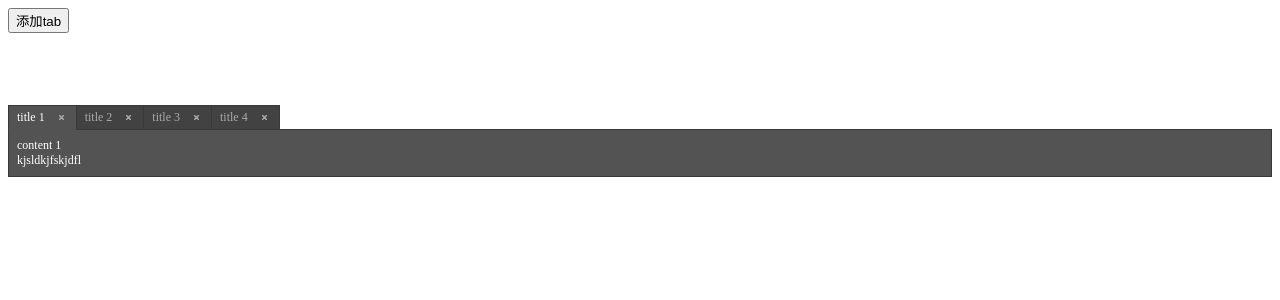
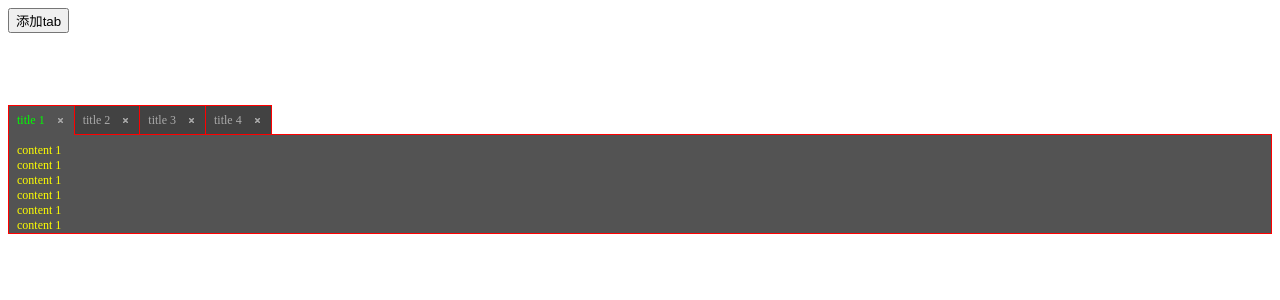
Before and after one commit to bluesliu/easy-tabs, a React app: page / in a window 1280 px wide. Shown: the top 300 px of the page. Built offline with nearby package versions, Linux system fonts and the light colour scheme.

Commit message:
custom style

```diff
--- a/example/App.js
+++ b/example/App.js
@@ -1,5 +1,6 @@
 import React, {Component} from "react";
 import Tabs from "../src";
+import "./my-easy-tabs.css";
 
 const TabPane = Tabs.TabPane;
 const TabsHelper = Tabs.TabsHelper;
@@ -9,7 +10,7 @@ export default class App extends Component {
     state = {
         activeKey : "1",
         panes : [
-            {key:"1", title: "title 1", content: <div>content 1<br/>kjsldkjfskjdfl</div>},
+            {key:"1", title: "title 1", content: <div>content 1<br/>content 1<br/>content 1<br/>content 1<br/>content 1<br/>content 1</div>},
             {key:"2", title: "title 2", content: <div>content 2</div>},
             {key:"3", title: "title 3", content: <div>content 3</div>},
             {key:"4", title: "title 4", content: <div>content 4</div>},
@@ -56,7 +57,7 @@ export default class App extends Component {
     }
 
     onTabsSort(panes) {
-        console.log(panes)
+        console.log('onTabsSort')
         this.setState({panes:panes})
     }
 
--- /dev/null
+++ b/example/my-easy-tabs.css
@@ -0,0 +1,18 @@
+.my-easy-tabs {
+    --borderColor: #ff0000;
+    --bgColor: #535353;
+    --bgColor-unSel: #424242;
+    --bgColor-unSel-hover: #4d4d4d;
+    --tabColor: #00ff00;
+    --tabColor-unSel: #aaaaaa;
+    --contentColor: #ffff00;
+}
+
+.my-easy-tabs .tabNav{
+    height: 30px;
+}
+
+
+.my-easy-tabs .content {
+    height: 100px;
+}
--- a/src/CloseButton.js
+++ b/src/CloseButton.js
@@ -24,7 +24,7 @@ export default class CloseButton extends Component {
 
         return (
             <i
-                className={classname("easy-tabs-closeBtn", {[className+"-closeBtn"]:true})}
+                className={classname("easy-tabs","closeBtn", {[className]:className!==null})}
                 aria-label="图标：close" tabIndex="-1"
                 onClick={this.onClickHandler}
                 onMouseDown={(e)=>{e.stopPropagation(); e.preventDefault()}}>
--- a/src/MoreTab.js
+++ b/src/MoreTab.js
@@ -23,10 +23,8 @@ export default class MoreTab extends Component {
 
     render() {
         const {className} = this.props;
-        const classNames = classname("easy-tabs-tab",
-            {"easy-tabs-tab-unSel": true},
-            {[className+'tab']: true},
-            {[className+'tab-unSel']: true});
+        const classNames = classname("easy-tabs","tab","tab-unSel",
+            {[className]: className!==undefined});
         return (
             <div className={classNames}
                  onClick={this.onClickHandler}>
--- a/src/Tab.js
+++ b/src/Tab.js
@@ -33,12 +33,10 @@ class Tab extends Component{
 
     render() {
         const {className, opacity, selected, title} = this.props;
-        const classNames = classname("easy-tabs-tab",
-            {"easy-tabs-tab-sel": selected},
-            {"easy-tabs-tab-unSel": !selected},
-            {[className + '-tab']: className!==undefined},
-            {[className + 'tab-sel']: selected && className!==undefined},
-            {[className + 'tab-unSel']: !selected && className!==undefined});
+        const classNames = classname("easy-tabs","tab",
+            {"tab-sel": selected},
+            {"tab-unSel": !selected},
+            {[className]: className!==undefined});
         const style = {...this.props.style, opacity: opacity};
 
         return (
--- a/src/TabContent.js
+++ b/src/TabContent.js
@@ -18,8 +18,7 @@ export default class TabContent extends Component {
 
     render() {
         const {className, children} = this.props;
-        console.log(children)
-        const classNames = classnames("easy-tabs-content",{[`${className}-content`]:className!==undefined});
+        const classNames = classnames("easy-tabs","content",{[className]:className!==undefined});
         return (
             <div className={classNames}>
                 {children}
--- a/src/TabNav.js
+++ b/src/TabNav.js
@@ -126,9 +126,8 @@ export default class TabNav extends Component {
 
     render() {
         const {className} = this.props;
-        const classNames = classname("easy-tabs-tabNav",
-            {[`${className}-tabNav`]: className!==undefined});
-
+        const classNames = classname("easy-tabs","tabNav",
+            {[`${className}`]: className!==undefined});
         return (
            <div className={classNames}>
                {this.renderTabs()}
--- a/src/Tabs.js
+++ b/src/Tabs.js
@@ -76,7 +76,7 @@ export default class Tabs extends Component {
                         onClose={this.onTabClose}
                         onSort={this.onTabSort}
                         panes={panes}/>
-                <TabContent>
+                <TabContent className={className}>
                     {panes.filter((pane)=>{return pane.props.tabKey===activeKey}, this)[0].props.children}
                 </TabContent>
             </div>
--- a/src/easy-tabs.css
+++ b/src/easy-tabs.css
@@ -1,4 +1,12 @@
 .easy-tabs {
+    --borderColor: #383838;
+    --bgColor: #535353;
+    --bgColor-unSel: #424242;
+    --bgColor-unSel-hover: #4d4d4d;
+    --tabColor: #ffffff;
+    --tabColor-unSel: #aaaaaa;
+    --contentColor: #ffffff;
+
     margin: 0;
     padding: 0;
 
@@ -15,7 +23,7 @@
     box-sizing: border-box;
 }
 
-.easy-tabs-tabNav {
+.easy-tabs .tabNav {
     display: flex;
     flex-direction: row;
     flex-wrap: nowrap;
@@ -23,7 +31,7 @@
     z-index: 100;
 }
 
-.easy-tabs-tab {
+.easy-tabs .tab {
     padding: 0 8px;
     margin-right: -1px;
 
@@ -39,7 +47,7 @@
     -webkit-user-select: none;
 
     font-size: 12px;
-    border-color: #383838;
+    border-color: var(--borderColor);
     border-style: solid;
     border-width: 1px;
 
@@ -47,34 +55,34 @@
 }
 
 /*未选择-常态*/
-.easy-tabs-tab-unSel {
-    background-color: #424242;
-    color: #aaaaaa;
+.easy-tabs .tab-unSel {
+    background-color: var(--bgColor-unSel);
+    color: var(--tabColor-unSel);
 }
 /*未选择-鼠标经过*/
-.easy-tabs-tab-unSel:hover {
-    background-color: #4d4d4d;
+.easy-tabs .tab-unSel:hover {
+    background-color: var(--bgColor-unSel-hover);
 }
 /*未选择-鼠标按下*/
-.easy-tabs-tab-unSel:active {
+.easy-tabs .tab-unSel:active {
     background-color: #383838;
 }
 /*选择-常态*/
-.easy-tabs-tab-sel {
-    background-color: #535353;
-    color: white;
-    border-bottom-color: #535353;
+.easy-tabs .tab-sel {
+    background-color: var(--bgColor);
+    color: var(--tabColor);
+    border-bottom-color: var(--bgColor);
 }
 /*选择-鼠标经过*/
-.easy-tabs-tab-sel:hover {
-    background-color: #535353;
+.easy-tabs .tab-sel:hover {
+    background-color: var(--bgColor);
 }
 /*选择-鼠标按下*/
-.easy-tabs-tab-sel:active {
-    background-color: #535353;
+.easy-tabs .tab-sel:active {
+    background-color: var(--bgColor);
 }
 
-.easy-tabs-closeBtn {
+.easy-tabs .closeBtn {
     display: flex;
     justify-content: center;
     align-items: center;
@@ -99,22 +107,23 @@
     transition-property: all;
 }
 
-.easy-tabs-closeBtn:hover {
+.easy-tabs .closeBtn:hover {
     border-color: rgba(99,99,99,1);
 }
 
-.easy-tabs-closeBtn:active {
+.easy-tabs .closeBtn:active {
     background-color: rgba(56,56,56,1);
 }
 
-.easy-tabs-content {
+.easy-tabs .content {
+    overflow: auto;
     background-color: #535353;
     font-size: 12px;
-    color: white;
+    color: var(--contentColor);
     padding: 8px;
     margin-top: -1px;
 
-    border-color: #383838;
+    border-color: var(--borderColor);
     border-style: solid;
     border-width: 1px;
 }
```
